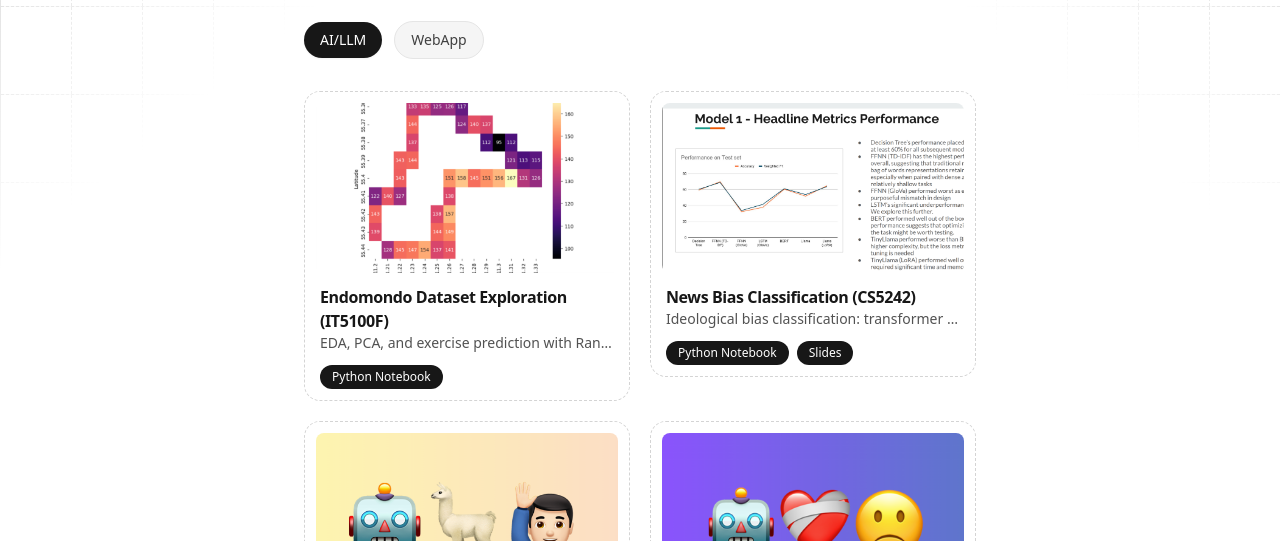
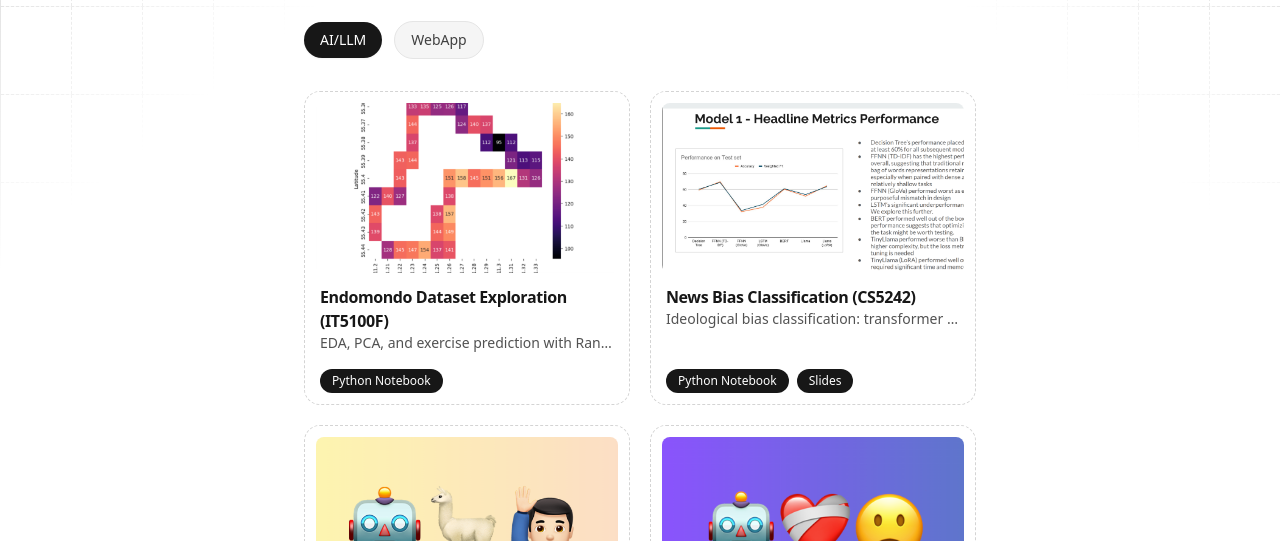
Before and after one commit to foongming/foongming.github.io, an Astro site: page /projects in a window 1280 px wide. Shown: the part 259-800 px from the top of the page. Built offline with nearby package versions, Linux system fonts and the light colour scheme; Astro itself is replaced by a stand-in of ours.

Commit message:
bugfix: uniform card sizes

```diff
--- a/src/collections/projects.json
+++ b/src/collections/projects.json
@@ -98,6 +98,11 @@
 		"url": "",
 		"details": "Status: ongoing. RAG assistant that personalizes MCAT study plans to user constraints and baseline knowledge.",
 		"category": "ai",
-		"links": []
+		"links": [
+			{
+				"label": "GitHub",
+				"href": "https://github.com/foongming/MCATHow"
+			}
+		]
 	}
 ]
--- a/src/components/project.astro
+++ b/src/components/project.astro
@@ -15,6 +15,7 @@ const cardInteractionClasses = '';
   data-project-image={image}
   data-project-url={url || ''}
   data-project-links={JSON.stringify(actionLinks)}
+  data-project-card
   aria-label={`Read more about ${name}`}
   class={`relative flex flex-col items-stretch duration-300 ease-out p-7 sm:p-3 h-100 rounded-2xl w-full text-left bg-transparent border-0 focus:outline-none focus:ring-2 focus:ring-neutral-300 dark:focus:ring-neutral-700 ${cardInteractionClasses}`}
 >
@@ -25,7 +26,7 @@ const cardInteractionClasses = '';
     class="absolute inset-0 z-10 block w-full h-full duration-300 ease-out border border-dashed rounded-2xl border-neutral-300 dark:border-neutral-600 group-hover:translate-x-1 group-hover:translate-y-1"
   ></span>
   <span
-    class="relative z-30 block duration-300 ease-out group-hover:-translate-x-1 group-hover:-translate-y-1"
+    class="relative z-30 flex flex-col h-full duration-300 ease-out group-hover:-translate-x-1 group-hover:-translate-y-1"
   >
     <span class="block w-full">
       <img src={image} class="w-full h-auto rounded-lg aspect-[16/9] object-cover" />
@@ -74,7 +75,7 @@ const cardInteractionClasses = '';
     </span>
     {
       actionLinks.length ? (
-        <span class="block w-full px-1 mt-3">
+        <span class="block w-full px-1 mt-auto pt-3">
           <span class="flex flex-wrap gap-2">
             {
               actionLinks.map((link) => (
--- a/src/pages/projects.astro
+++ b/src/pages/projects.astro
@@ -100,6 +100,24 @@ const inactivePillClasses =
       });
     };
 
+    const normalizeCardHeights = () => {
+      const cards = Array.from(document.querySelectorAll('[data-project-card]')).filter((card) => {
+        const wrapper = card.closest('[data-project-category]');
+        return wrapper && !wrapper.classList.contains('hidden');
+      });
+
+      if (!cards.length) return;
+
+      cards.forEach((card) => {
+        card.style.height = 'auto';
+      });
+
+      const maxHeight = Math.max(...cards.map((card) => card.offsetHeight));
+      cards.forEach((card) => {
+        card.style.height = `${maxHeight}px`;
+      });
+    };
+
     const initializeFilters = () => {
       const grid = document.querySelector('[data-project-grid]');
       const defaultCategory = grid?.dataset.defaultCategory || 'ai';
@@ -109,6 +127,7 @@ const inactivePillClasses =
       const applyCategory = (category) => {
         pills.forEach((pill) => setPillState(pill, pill.dataset.category === category));
         filterProjects(category);
+        requestAnimationFrame(normalizeCardHeights);
       };
 
       pills.forEach((pill) => {
@@ -116,6 +135,14 @@ const inactivePillClasses =
       });
 
       applyCategory(defaultCategory);
+
+      let resizeTimeout;
+      window.addEventListener('resize', () => {
+        window.clearTimeout(resizeTimeout);
+        resizeTimeout = window.setTimeout(normalizeCardHeights, 150);
+      });
+
+      window.addEventListener('load', normalizeCardHeights);
     };
 
     if (document.readyState === 'loading') {
```
